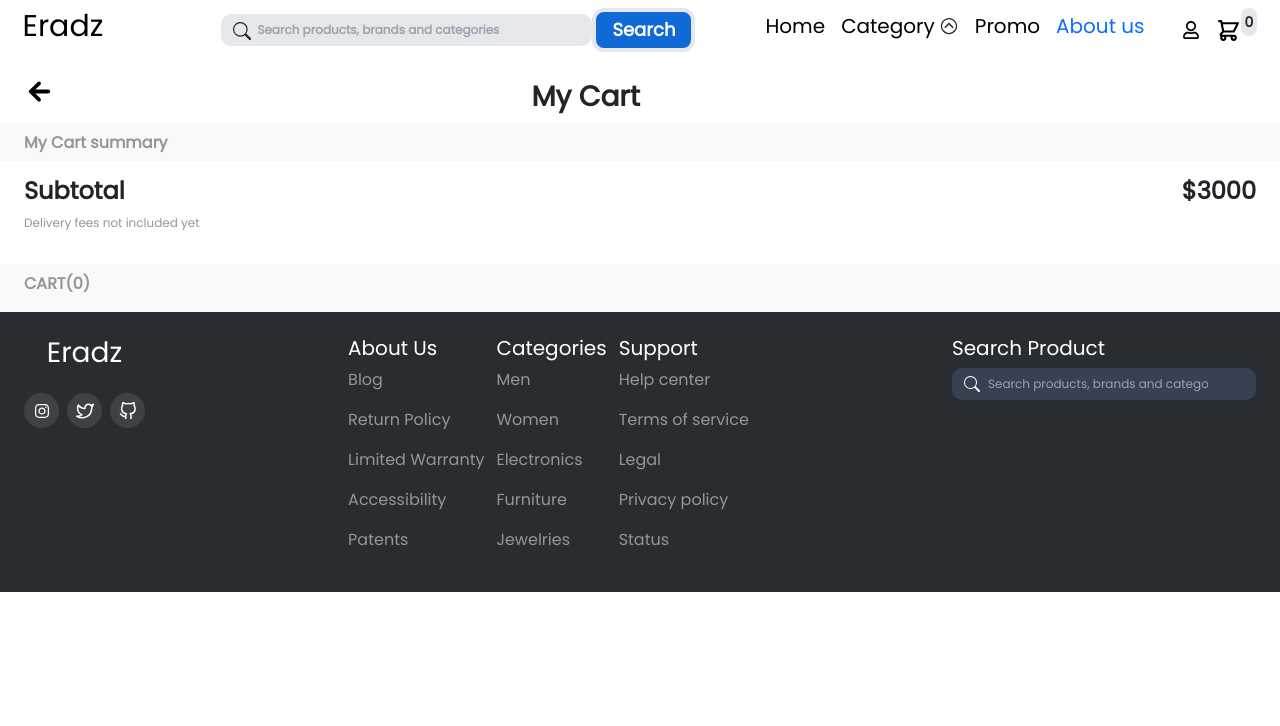
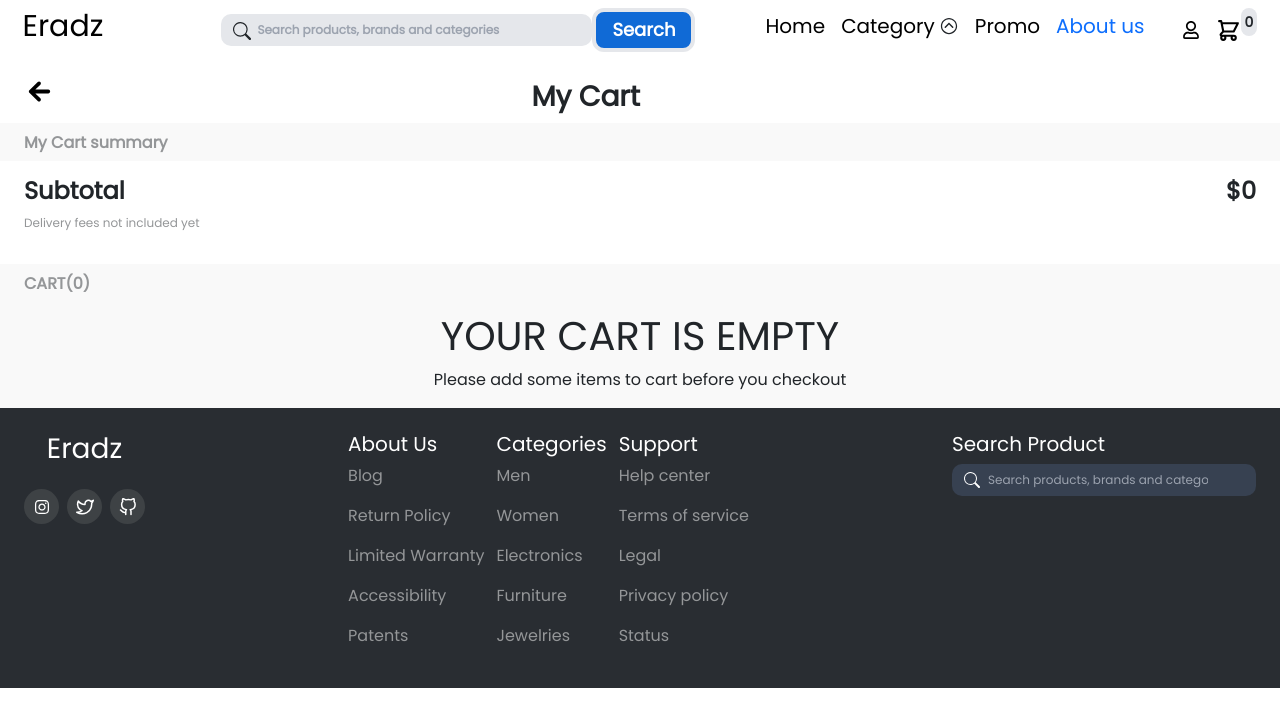
Before and after one commit to Eradz/social-fullstack, a React (Create React App) app: page /cart in a window 1280 px wide. Shown: the top 726 px of the page. Built offline with nearby package versions, Linux system fonts and the light colour scheme.

Commit message:
cart bugs

```diff
--- a/src/components/cart/Cart.jsx
+++ b/src/components/cart/Cart.jsx
@@ -2,17 +2,24 @@ import React, { useState } from 'react'
 import { RiDeleteBin2Line } from 'react-icons/ri'
 import { FaMinusCircle, FaPlusCircle } from 'react-icons/fa'
 import { IoMdArrowRoundBack } from 'react-icons/io'
-import { useSelector,  } from 'react-redux'
+import { useSelector, useDispatch } from 'react-redux'
 import { Nav } from '../nav/Nav';
 import { Link } from 'react-router-dom'
-
+import { deleteCI } from '../redux/items/itemsSlice'
 export function Cart() {
+    const dispatch = useDispatch()
     const {cartItem, cart} = useSelector((state) => state.item)
     localStorage.setItem('cart', JSON.stringify(cartItem))
     const items = JSON.parse(localStorage.getItem('cart'))
 
+    const subtotal = cartItem.reduce((total, stuff) => {
+       return  total + stuff.total
+    }, 0)
+    console.log(subtotal)
+
+    const avalible = ''
   return (
-    <div className='bg-bg'>
+    <div className='bg-bg relative'>
         <Nav/>
         <div>
             <div className='relative md:flex  py-3 bg-white'>
@@ -25,11 +32,11 @@ export function Cart() {
                     <h4 className='font-semibold'>Subtotal</h4>
                     <p className='text-text text-[12px]'>Delivery fees not included yet</p>
                 </div>
-                <h4 className='font-semibold'>$3000</h4>
+                <h4 className='font-semibold'>${subtotal}</h4>
             </div>
-            <p className='text-text pl-6 font-semibold pt-2'>CART({cart})</p>
+            <p className='text-text pl-6 font-semibold pt-2'>CART({items.length})</p>
             <div className='bg-bg flex flex-col gap-5'>
-               {items.map((item) => {
+              { cartItem.length > 0 ?  items.map((item, i) => {
                 return <div key={item.id} className='bg-white px-4 py-3' >
                         <div className=' flex justify-between '>
                         <div className='flex gap-3'>
@@ -51,13 +58,22 @@ export function Cart() {
                             <FaPlusCircle size={22} className="cursor-pointer"/>
                         </div>
                     </div>
-                    <div className="text-red-500 flex gap-3 items-center cursor-pointer pt-2">
+                    <div onClick={() => {dispatch(deleteCI(i))}} className="text-red-500 flex gap-3 items-center cursor-pointer pt-2">
                         <RiDeleteBin2Line size={20}/>
                         <span>Remove</span>
                     </div>
                 </div>
-               })}
+               }):
+               <div>
+                <h1 className="text-uppercase text-center"> your cart is empty </h1>
+               <p className=" text-center" >Please add some items to cart before you checkout</p>
+               </div>}
             </div>
+        </div>
+        <div className='hidden w-[100vw] h-[230vh] absolute top-0 left-0 bg-dim flex justify-center items-center'>
+               <div className='w-[80%] h-[300px] absolute top-[10%] left-auto bg-bg'>
+
+               </div>
         </div>
     </div>
   )
--- a/src/components/nav/Nav.jsx
+++ b/src/components/nav/Nav.jsx
@@ -9,7 +9,7 @@ import { Link, NavLink } from 'react-router-dom'
 
 
 export const Nav = () => {
-  const {cart} = useSelector((state) => state.item)
+  const {cartItem} = useSelector((state) => state.item)
   const menu =[
     {id: 1, name: 'Male wears', link: '#'},
     {id: 2, name: 'Female wears', link: '#'},
@@ -71,7 +71,7 @@ export const Nav = () => {
                 </Link>
                 <div className='flex justify-center items-center hover:text-blue  hover:cursor-pointer'>
                     <Link to='/cart' className="text-black cursor-pointer"> <HiOutlineShoppingCart  size={25}/></Link>
-                     <p className=' text-center rounded-full text-sm p-1 bg-gray-200'>{cart}</p>
+                     <p className=' text-center rounded-full text-sm p-1 bg-gray-200'>{cartItem.length}</p>
                 </div>
                 <div onClick={toogle} className='p-2 md:hidden'>
                 {nav? <FaTimes className='animate-bounce text-red-500' size={25}/> :  <FaBars size={25}/>}
--- a/src/components/product/Product.jsx
+++ b/src/components/product/Product.jsx
@@ -18,7 +18,6 @@ import { Nav } from '../nav/Nav';
 
 export const Product = () => {
   const location = useLocation()
-  console.log(location)
   const item = location.state.from
   const dispatch = useDispatch()
   const {cartItem, message} = useSelector((state) => state.item)
@@ -43,9 +42,9 @@ export const Product = () => {
     setAmount(prevamount => prevamount - 1  )
   }
    const multiply =  amount * item.price
-   console.log(multiply)
 
    const object = {...item, total: multiply, amount: amount}
+
   const push = ()=>{
    if(last === item){
     dispatch(addCart("nothing"))
@@ -118,7 +117,7 @@ export const Product = () => {
               </div>
           </div>
         </div>
-        <div className='flex justify-center gap-5 mt-2'>
+        <div className='flex justify-center gap-5 mt-4'>
         <Link to='/cart'><button className='px-3 py-2 text-blue border-blue border-2 cursor-pointer hover:text-black hover:bg-blue'>Checkout</button></Link>
         <button onClick={() => {push()}} className='px-3 py-2 bg-blue border-2 border-blue cursor-pointer hover:text-blue hover:bg-white'>Add to cart</button>
         </div>
--- a/src/components/redux/items/itemsSlice.js
+++ b/src/components/redux/items/itemsSlice.js
@@ -3,10 +3,8 @@ import { createSlice, createAsyncThunk } from "@reduxjs/toolkit";
 
 const initialState = {
     items: [],
-    cart: 0,
     cartItem: [],
     isload: true,
-    amount:null,
     message: ''
 }
 
@@ -29,8 +27,10 @@ export const itemSlice = createSlice({
             state.cart = state.cart + 1
             state.cartItem.push(action.payload)
             }
-
         },
+        deleteCI: (state, action) => {
+            state.cartItem.splice(action.payload,1)
+        }
     }
     ,
     extraReducers: {
@@ -51,5 +51,5 @@ export const itemSlice = createSlice({
     }
 })
 
-export const { addCart} = itemSlice.actions
+export const { addCart, deleteCI} = itemSlice.actions
 export default itemSlice.reducer
--- a/tailwind.config.js
+++ b/tailwind.config.js
@@ -17,7 +17,8 @@ module.exports = {
         ft: 'rgb(41,45,50)',
         icon: 'rgb(62,66,69)',
         text: 'rgb(148,150,152)',
-        subtext: 'rgb(75,85,99)'
+        subtext: 'rgb(75,85,99)',
+        dim: 'rgb(0,0,0, 0.3)'
       },
       boxShadow: {
         '3xl': '0 0 0px 0 rgba(255, 255, 255, 0.3)',
```
